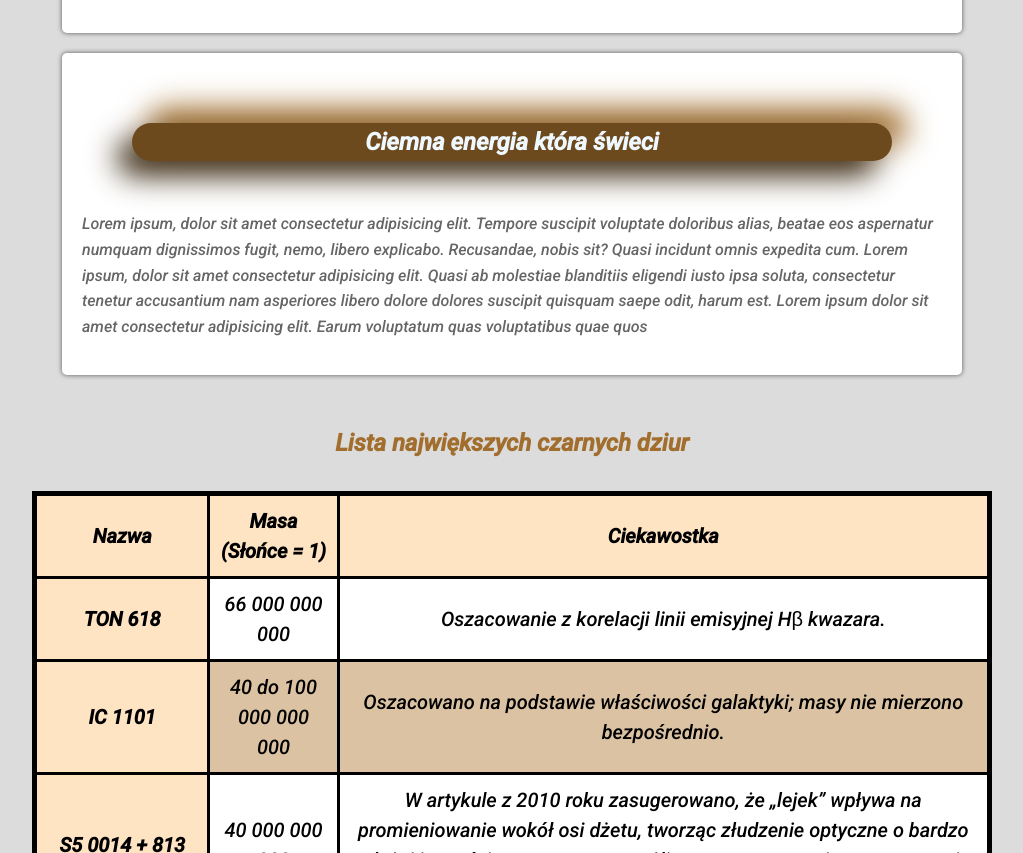
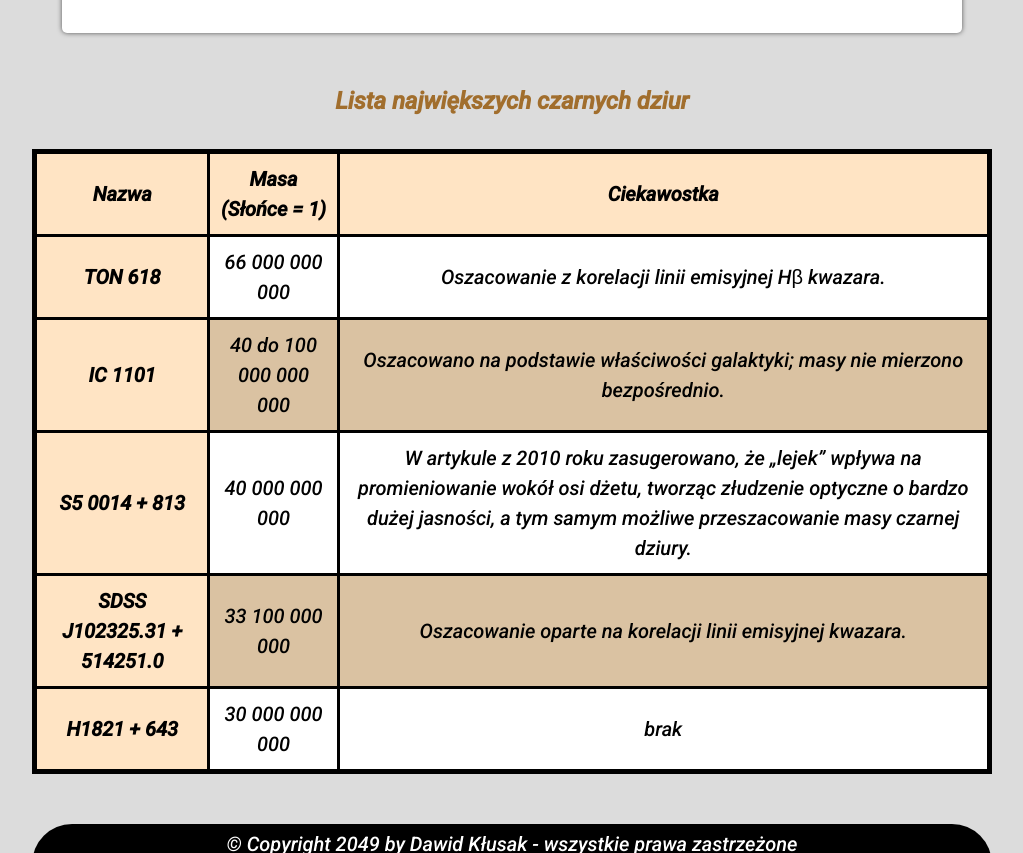
Before and after one commit to DawidKlusak/homepage, a plain HTML site: page index.html in a window 1280 px wide. Shown: the part 2230-3083 px from the top of the page, without its empty margins (128-1151 px from the left). Drawn offline with nearby package versions, Linux system fonts and the light colour scheme.

Commit message:
delete test html

```diff
--- a/index.html
+++ b/index.html
@@ -101,18 +101,6 @@
                 Wszechświata.
             </p>
         </article>
-        <article id="testowy-nagłowek" class="article">
-            <h2 class="article__header">Ciemna energia która świeci</h2>
-            <p>Lorem ipsum, dolor sit amet consectetur adipisicing elit. Tempore suscipit voluptate doloribus alias,
-                beatae eos aspernatur numquam dignissimos fugit, nemo, libero explicabo. Recusandae, nobis sit? Quasi
-                incidunt omnis expedita cum.
-                Lorem ipsum, dolor sit amet consectetur adipisicing elit. Quasi ab molestiae blanditiis eligendi iusto
-                ipsa soluta, consectetur tenetur accusantium nam asperiores libero dolore dolores suscipit quisquam
-                saepe odit, harum est.
-                Lorem ipsum dolor sit amet consectetur adipisicing elit. Earum voluptatum quas voluptatibus quae quos
-
-            </p>
-        </article>
 
         <div class="tableContainer">
             <table class="table">
```
